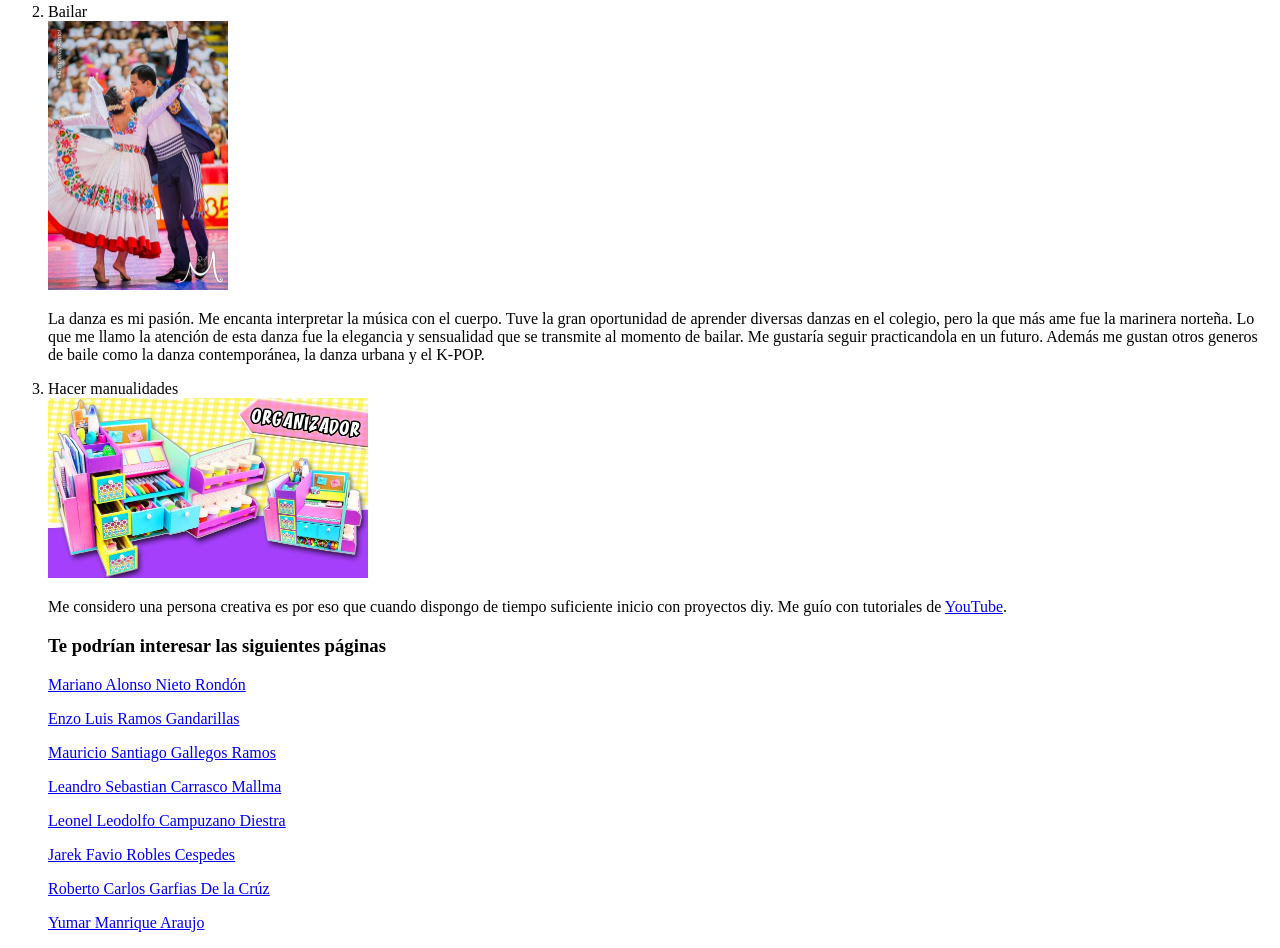
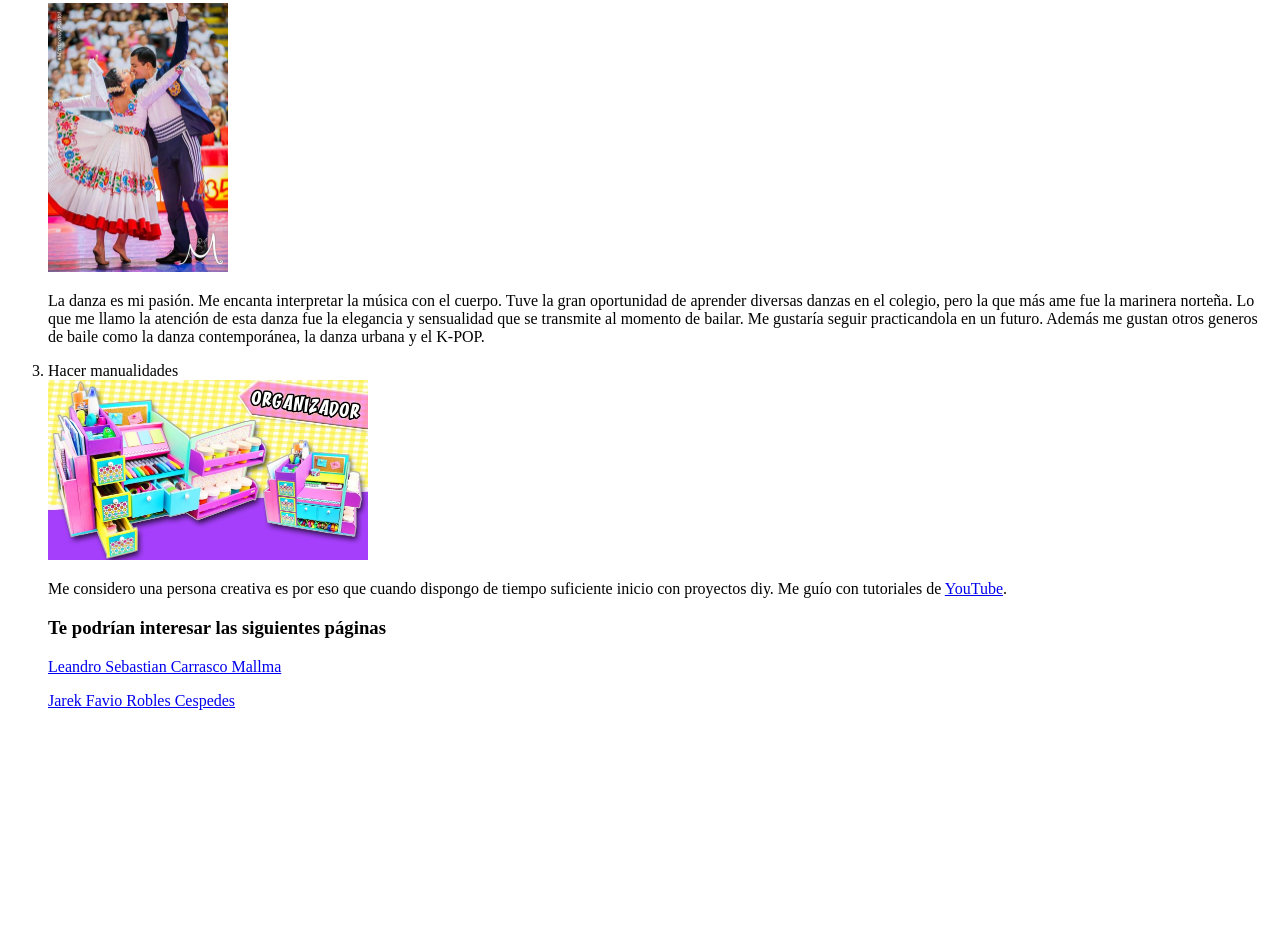
Before and after one commit to MayerlyH/MayerlyH.github.io, a plain HTML site: page index.html in a window 1280 px wide. Shown: the part 837-1785 px from the top of the page. After the commit the page ends 1563 px from the top, so only its background shows below. Drawn offline with Linux system fonts and the light colour scheme; files whose address does not match are found by name.

Commit message:
Update index.html

```diff
--- a/index.html
+++ b/index.html
@@ -22,10 +22,10 @@ tr:nth-child(even) {
 </head>
 <body>
 
-<h1>TODO SOBRE MÍ <3</h1>
+<h1><a href="https://mayerlyh.github.io/MayerlyHarleyDamianGavino.github.io/">Mayerly Harley Damian Gavino</a></h1>
 
 <p>
-Hola, mi nombre es <a href="https://mayerlyh.github.io/MayerlyHarleyDamianGavino.github.io/">Mayerly Harley Damian Gavino</a>, tengo 17 años y nací en la provincia de Chupaca, departamento de Junín. Me ecuentro estudiando la carrera de Ingeniería de Software en la <a href="https://www.usil.edu.pe/">Universidad San Ignacio de Loyola</a>.
+Hola, tengo 17 años y nací en la provincia de Chupaca, departamento de Junín. Me ecuentro estudiando la carrera de Ingeniería de Software en la <a href="https://www.usil.edu.pe/">Universidad San Ignacio de Loyola</a>.
 </p>
 
 <h2>DETALLES</h2>
@@ -87,14 +87,11 @@ Me encanta escuchar música, podría decir que es la actividad que más realizo
   </p>
 
 <h3>Te podrían interesar las siguientes páginas</h3>
-<p><a href="https://nieto21.github.io/MiPerfil/">Mariano Alonso Nieto Rondón</a></p>
-<p><a href="https://enzoluisramosgandarillas.netlify.app/">Enzo Luis Ramos Gandarillas</a></p>
-<p><a href="https://mauriciogallegos.netlify.app/">Mauricio Santiago Gallegos Ramos</a></p>
+
+
 <p><a href="https://leandro-carrasco-mallma.000webhostapp.com/">Leandro Sebastian Carrasco Mallma</a></p>
-<p><a href="https://leonelleodolfocampuzanodiestra.000webhostapp.com/">Leonel Leodolfo Campuzano Diestra</a></p>
 <p><a href="https://alianzasdeljarek.netlify.app/">Jarek Favio Robles Cespedes</a></p>
-<p><a href="https://robertogarfias.netlify.app/">Roberto Carlos Garfias De la Crúz</a></p>
-<p><a href="https://systemmanrique97.000webhostapp.com/">Yumar Manrique Araujo</a></p>
+
 </ol>
 
 </body>
```
